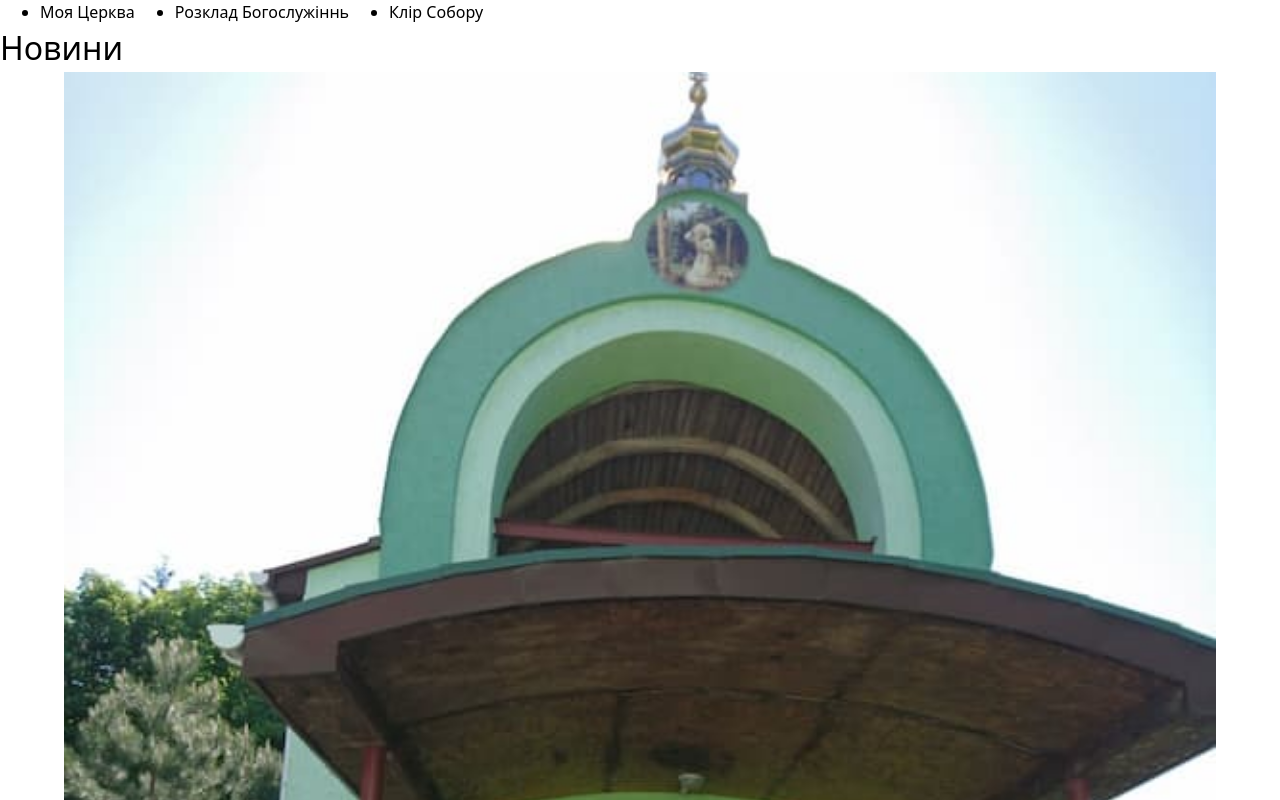
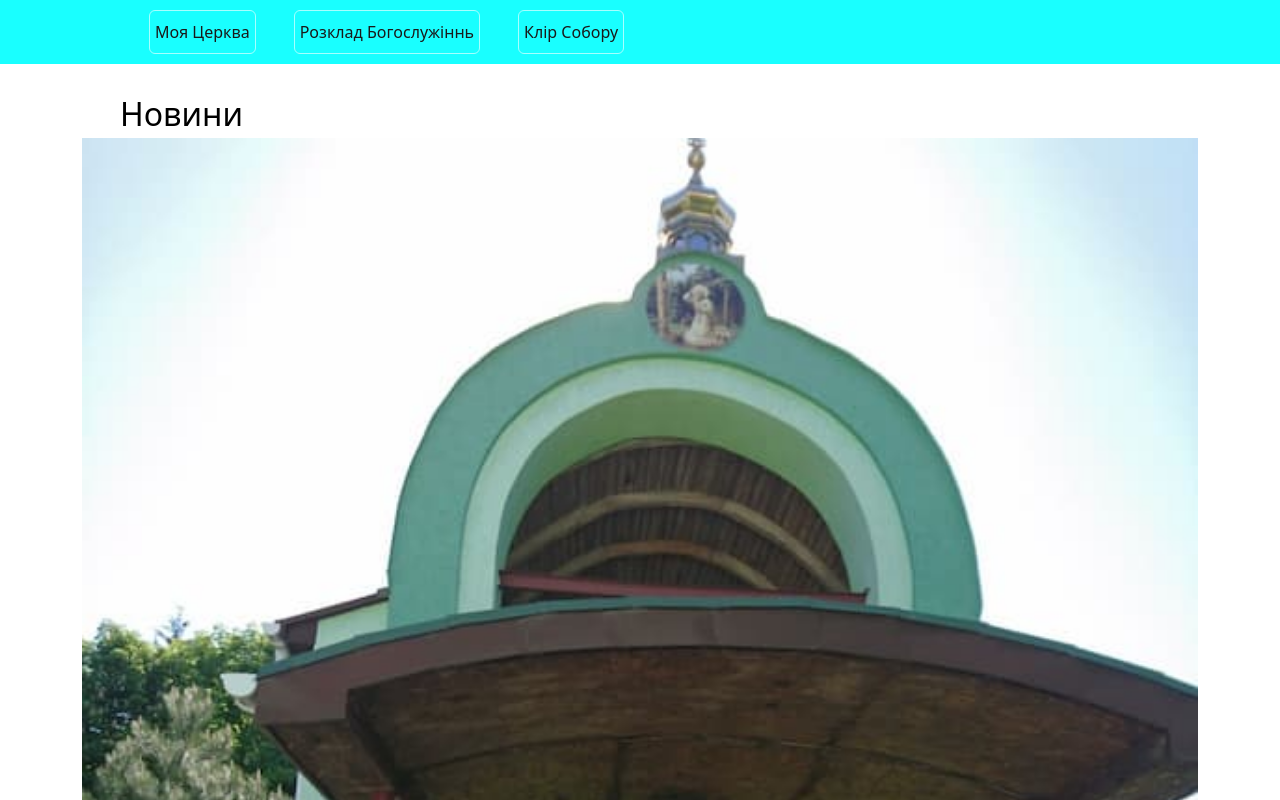
Before and after one commit to ValeriyVinn/my-parish, a React (Vite) app: page / in a window 1280 px wide. Shown: the top 800 px of the page. Built offline with nearby package versions, Linux system fonts and the light colour scheme.

Commit message:
Started doing menu

```diff
--- a/src/components/News/News.jsx
+++ b/src/components/News/News.jsx
@@ -4,7 +4,7 @@ import css from "./News.module.css"
 export default function News() {
   return (
     <div>
-      <h1>Новини</h1>
+      <h1 className={css.news}>Новини</h1>
       <img className={css.myImg} src={myImg} alt="my picture" width={"90%"} />
     </div>
   );
--- a/src/components/News/News.module.css
+++ b/src/components/News/News.module.css
@@ -1,4 +1,9 @@
 
 .myImg{
+
     margin: 0 auto;
 }
+
+.news{
+   margin-left: 100px;
+}
--- a/src/layouts/SharedLayout.jsx
+++ b/src/layouts/SharedLayout.jsx
@@ -3,7 +3,7 @@ import css from "./SharedLayout.module.css";
 
 const SharedLayout = () => {
   return (
-    <div>
+    <div className={css.nav}>
       <ul className={css.navList}>
         <li className={css.navItem}>
           <NavLink to="/" className={css.navLink}>
@@ -21,8 +21,8 @@ const SharedLayout = () => {
           </NavLink>
         </li>
       </ul>
-      <main>
-        <Outlet />
+      <main  className={css.main}>
+        <Outlet/>
       </main>
     </div>
   );
--- a/src/layouts/SharedLayout.module.css
+++ b/src/layouts/SharedLayout.module.css
@@ -1,7 +1,30 @@
+.nav {
+  position: relative;
+}
+
 .navList {
+  width: 100%;
+  position: fixed;
+  padding: 20px 150px;
   display: flex;
+  opacity: 0.9;
+  background-color: aqua;
+  list-style: none;
+}
+.navLink {
+  padding: 10px 5px;
+  outline: 1px solid rgb(157, 255, 255);
+  border-radius: 5px;
+}
+.navLink:hover,
+.navLink:active {
+  background-color: rgb(157, 255, 255);
 }
 
 .navItem:not(:last-child) {
   margin-right: 40px;
 }
+
+.main {
+  padding: 90px 20px;
+}
```
Also changed, not shown: 1 other file (tests, documents, lock files or other folders).
